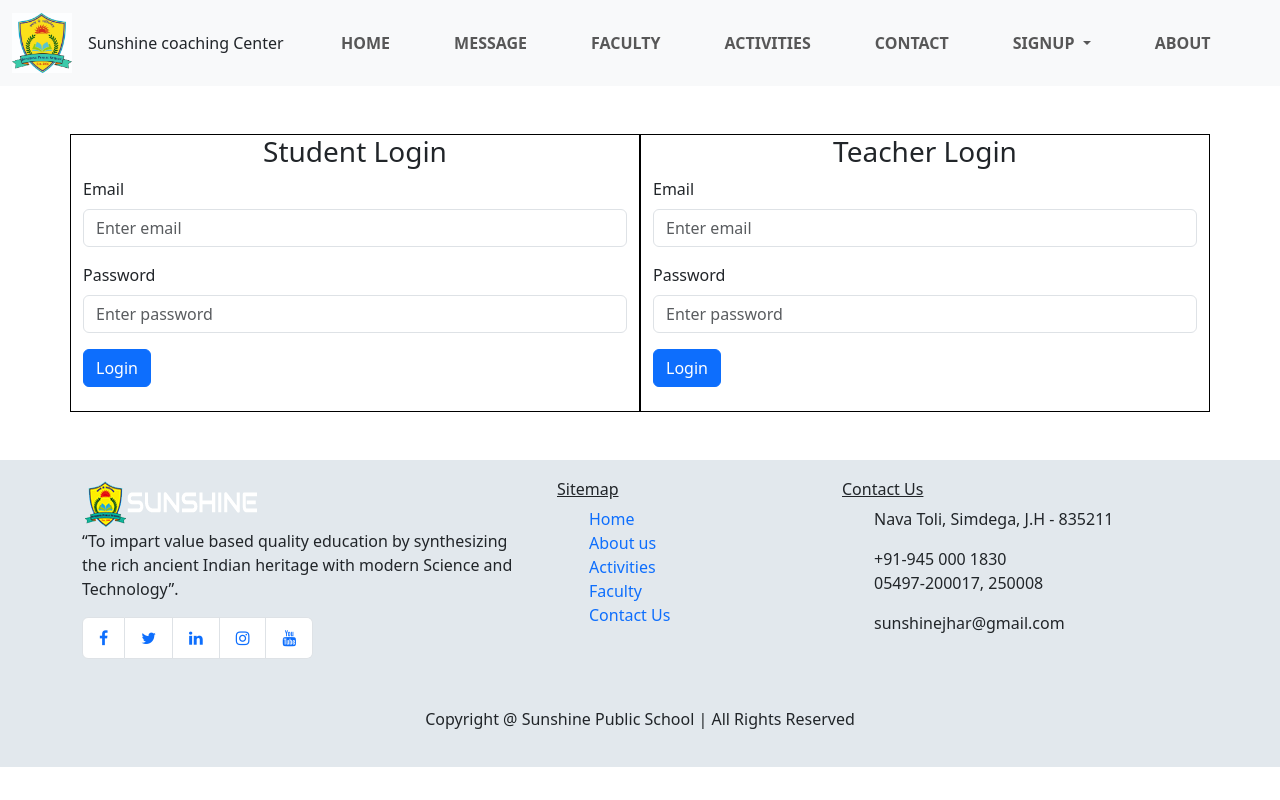
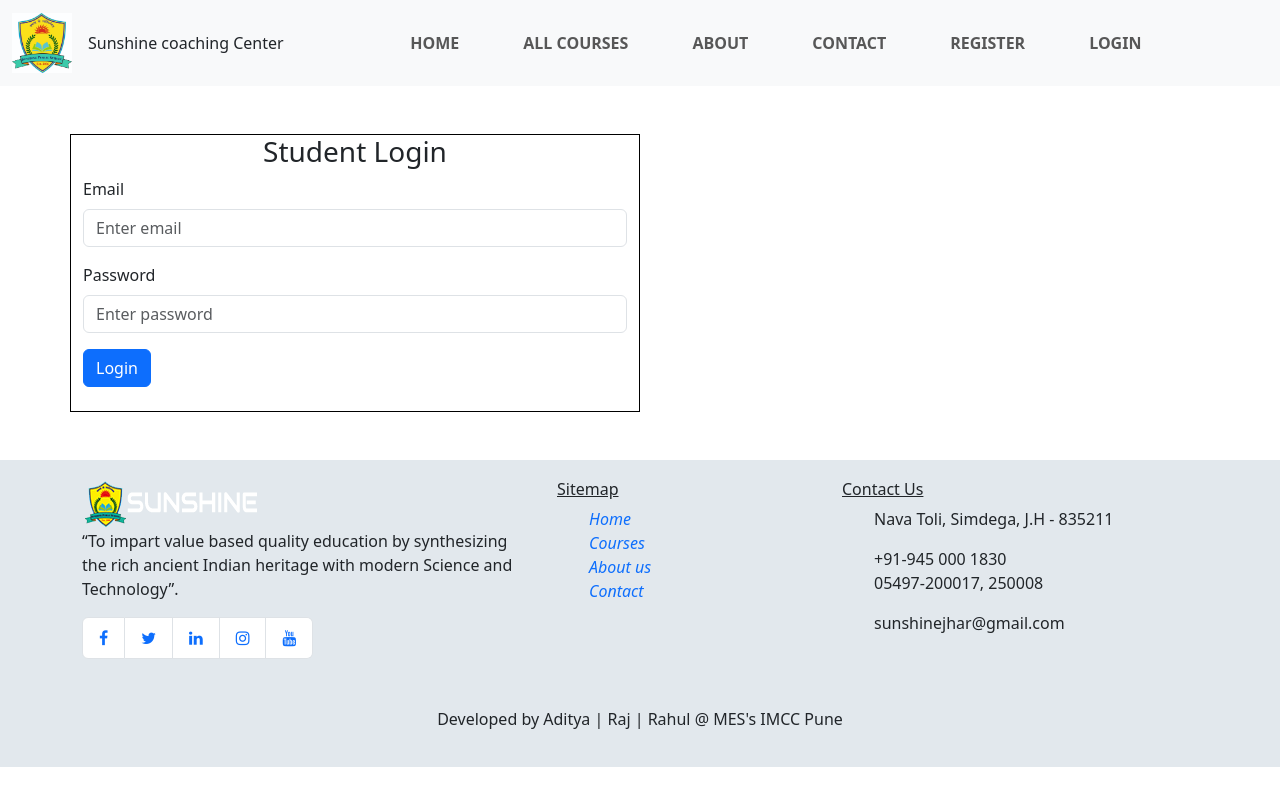
Before and after one commit to Rahullkumr/Sunshine-Coaching-Center, a Flask app: page /login in a window 1280 px wide. Run offline with Flask 3, Linux system fonts and the light colour scheme.

Commit message:
huge changes

```diff
--- a/app.py
+++ b/app.py
@@ -7,25 +7,13 @@ def hello_world():
     '''This is the Homepage'''
     return render_template("index.html")
 
-@app.route('/activities', methods=['GET', 'POST'])
-def activities():
-    return render_template("activities.html")
-
-@app.route('/faculty', methods=['GET', 'POST'])
-def faculty():
-    return render_template("faculty.html")
-
 @app.route('/login', methods=['GET', 'POST'])
 def login():
     return render_template("login.html")
 
-@app.route('/signup', methods=['GET', 'POST'])
-def signup():
-    return render_template("signup.html")
-
-@app.route('/message', methods=['GET', 'POST'])
-def message():
-    return render_template("message.html")
+@app.route('/register', methods=['GET', 'POST'])
+def register():
+    return render_template("register.html")
 
 @app.route('/contact', methods=['GET', 'POST'])
 def contact():
@@ -35,13 +23,9 @@ def contact():
 def about():
     return render_template("about.html")
 
-@app.route('/student', methods=['GET', 'POST'])
-def student():
-    return render_template("student.html")
-
-# @app.route('/teacher', methods=['GET', 'POST'])
-# def teacher():
-#     return render_template("teacher.html")
+@app.route('/courses', methods=['GET', 'POST'])
+def courses():
+    return render_template("courses.html")
 
 if __name__ == "__main__":
     app.run(debug=True)
--- a/templates/academics.html
+++ /dev/null
@@ -1,4 +0,0 @@
-{% extends 'base.html' %}
-{% block body %}
-    <h1>academics Page</h1>
-{% endblock body %}
--- a/templates/base.html
+++ b/templates/base.html
@@ -37,30 +37,19 @@
             <a class="nav-link  fw-bold" aria-current="page" href="/">HOME</a>
           </li>
           <li class="nav-item">
-            <a class="nav-link fw-bold" href="/message">MESSAGE</a>
+            <a class="nav-link fw-bold" href="/courses">ALL COURSES</a>
           </li>
           <li class="nav-item">
-            <a class="nav-link fw-bold" href="/faculty">FACULTY</a>
-          </li>
-          <li class="nav-item">
-            <a class="nav-link fw-bold" href="/activities">ACTIVITIES</a>
+            <a class="nav-link fw-bold" href="/about">ABOUT</a>
           </li>
           <li class="nav-item">
             <a class="nav-link fw-bold" href="/contact">CONTACT</a>
           </li>
-
-          <li class="nav-item dropdown">
-            <button class="nav-link btn dropdown-toggle fw-bold" type="button" id="dropdownMenuButton"
-              data-mdb-toggle="dropdown" aria-expanded="false">
-              SIGNUP
-            </button>
-            <ul class="dropdown-menu" aria-labelledby="dropdownMenuButton">
-              <li><a class="dropdown-item fw-bold" href="/student">STUDENT</a></li>
-              <li><a class="dropdown-item fw-bold" href="/teacher">TEACHER</a></li>
-            </ul>
+          <li class="nav-item">
+            <a class="nav-link fw-bold" href="/register">REGISTER</a>
           </li>
           <li class="nav-item">
-            <a class="nav-link fw-bold" href="/about">ABOUT</a>
+            <a class="nav-link fw-bold" href="/login">LOGIN</a>
           </li>
         </ul>
       </div>
@@ -103,11 +92,10 @@
                     <h6><u>Sitemap</u></h6>
                   </div>
                   <ul style="list-style: none; text-decoration: none;">
-                    <li><a style="text-decoration: none;" href="/"><i></i>Home</a></li>
-                    <li><a style="text-decoration: none;" href="/about"><i></i>About us</a></li>
-                    <li><a style="text-decoration: none;" href="/activities"><i></i>Activities</a></li>
-                    <li><a style="text-decoration: none;" href="/faculty"><i></i>Faculty</a></li>
-                    <li><a style="text-decoration: none;" href="/contact"><i></i>Contact Us</a></li>
+                    <li><a style="text-decoration: none;" href="/"><i>Home</i></a></li>
+                    <li><a style="text-decoration: none;" href="/courses"><i>Courses</i></a></li>
+                    <li><a style="text-decoration: none;" href="/about"><i>About us</i></a></li>
+                    <li><a style="text-decoration: none;" href="/contact"><i>Contact</i></a></li>
                   </ul>
                 </div> <!-- footer link -->
               </div>
@@ -146,7 +134,7 @@
             <div class="row">
               <div class="col-md-12">
                 <div class="copyright mt-5 text-md-left text-center pt-15">
-                  <p>Copyright @ Sunshine Public School | All Rights Reserved</p>
+                  <p>Developed by Aditya | Raj | Rahul @ MES's IMCC Pune</p>
                 </div>
               </div>
             </div> <!-- row -->
--- /dev/null
+++ b/templates/courses.html
@@ -0,0 +1,5 @@
+{% extends 'base.html' %}
+{% block body %}
+
+
+{% endblock body %}
--- a/templates/login.html
+++ b/templates/login.html
@@ -17,20 +17,6 @@
                 <button type="submit" class="btn btn-primary">Login</button><br><br>
             </form>
         </div>
-        <div class="col-md-6" style="border: 1px solid black;">
-            <h3 style="text-align: center;">Teacher Login</h3>
-            <form>
-                <div class="mb-3">
-                    <label for="teacherEmail" class="form-label">Email</label>
-                    <input type="email" class="form-control" id="teacherEmail" placeholder="Enter email">
-                </div>
-                <div class="mb-3">
-                    <label for="teacherPassword" class="form-label">Password</label>
-                    <input type="password" class="form-control" id="teacherPassword" placeholder="Enter password">
-                </div>
-                <button type="submit" class="btn btn-primary">Login</button><br><br>
-            </form>
-        </div>
     </div>
 </div>
 
```
Also changed, not shown: templates/activities.html (deleted, +0 -56 lines), templates/faculty.html (deleted, +0 -16 lines), templates/message.html (deleted, +0 -38 lines), templates/teacher.html (deleted, +0 -27 lines), templates/register.html (renamed from templates/student.html).
